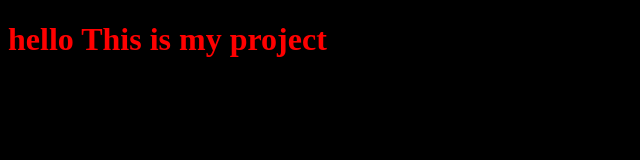
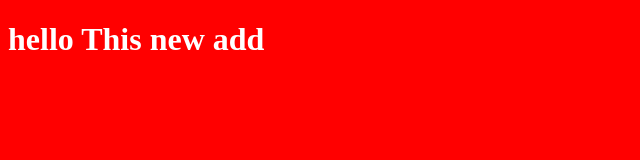
Before and after one commit to omarabdallah42/dashboard, a plain HTML site: page index.html in a window 1280 px wide. Shown: the whole page, without its empty margins (0-640 px from the left). Drawn offline with Linux system fonts and the light colour scheme.

Commit message:
changing index.html

```diff
--- a/app.js
+++ b/app.js
@@ -1 +1 @@
-alert('hello')
+alert('hellos')
--- a/index.html
+++ b/index.html
@@ -8,7 +8,7 @@
 </head>
 <body>
 
-    <h1>hello   This is my project</h1>
+    <h1>hello   This new add</h1>
 
     <script src="app.js"></script>
 </body>
--- a/style.css
+++ b/style.css
@@ -1,6 +1,6 @@
 h1{
-    color: red;
+    color: rgb(255, 255, 255);
 }
 body{
-    background-color: black;
+    background-color: rgb(255, 0, 0);
 }
```
